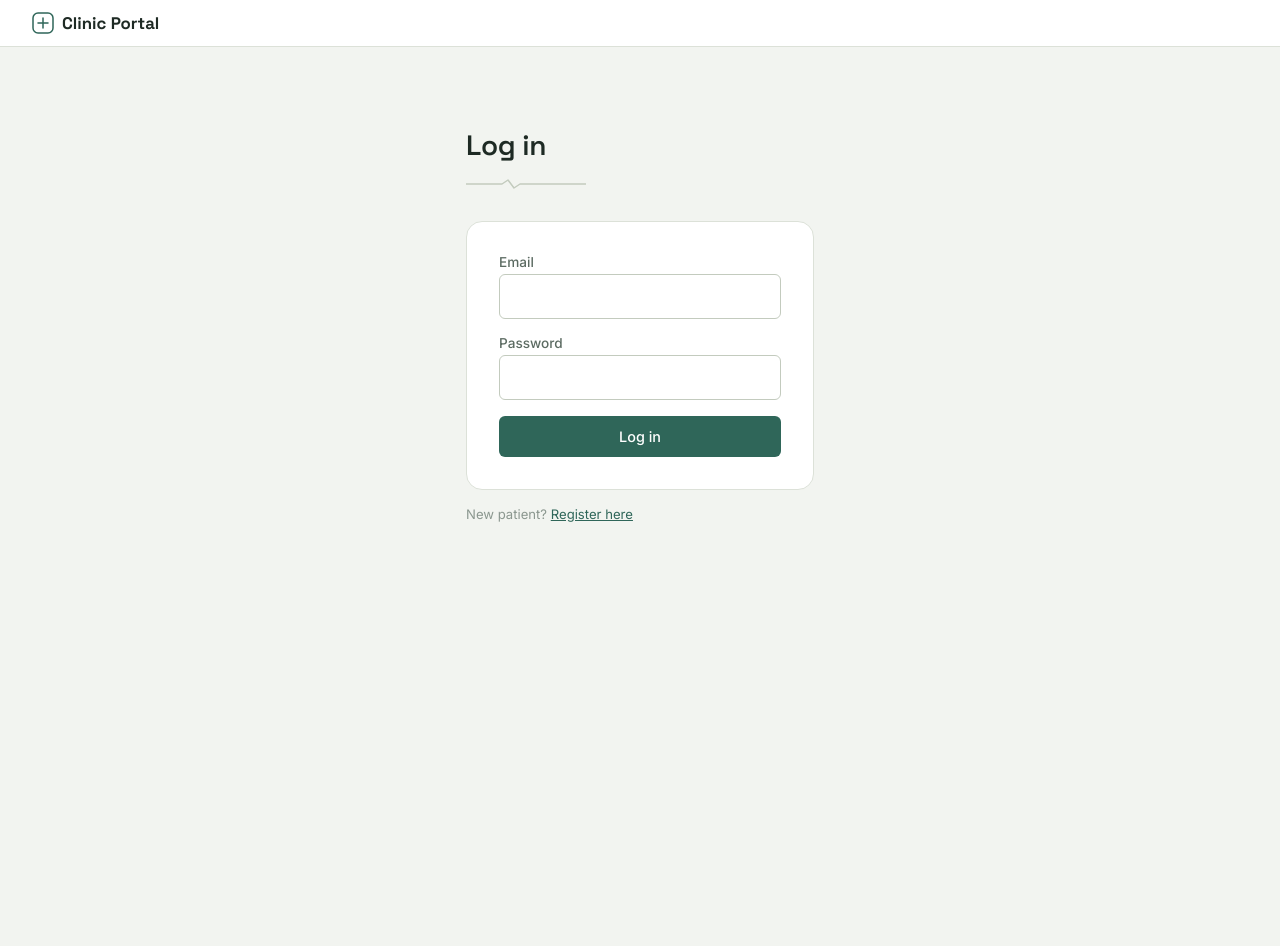
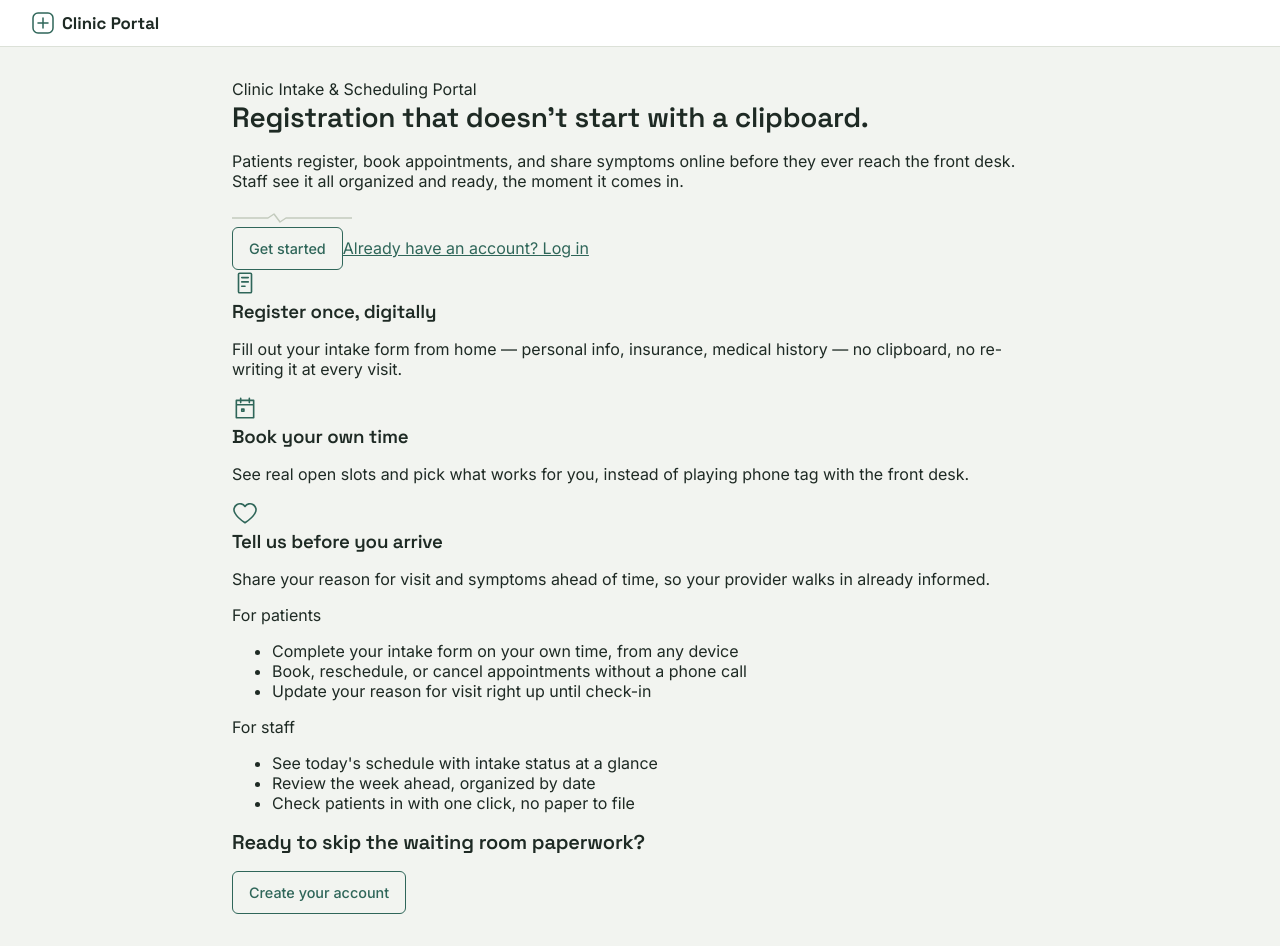
Before and after one commit to xClaudiaArias/intake, a React (Vite) app in the folder frontend/: page / in a window 1280 px wide. Before the commit this address led to /login. Before the commit the page ends 800 px from the top, so only its background shows below. Built offline with nearby package versions, Linux system fonts and the light colour scheme.

Commit message:
add landing page path

```diff
--- a/frontend/src/App.jsx
+++ b/frontend/src/App.jsx
@@ -4,6 +4,7 @@ import { AuthProvider, useAuth } from './context/AuthContext.jsx';
 import ProtectedRoute from './components/ProtectedRoute.jsx';
 import Layout from './components/Layout.jsx';
 
+import Landing from './pages/Landing.jsx';
 import Login from './pages/Login.jsx';
 import Register from './pages/Register.jsx';
 import PatientDashboard from './pages/patient/Dashboard.jsx';
@@ -13,9 +14,11 @@ import StaffDashboard from './pages/staff/Dashboard.jsx';
 
 import './App.css';
 
+// Logged-out visitors land on the marketing page. Logged-in users skip
+// straight to the screen relevant to their role.
 function Home() {
     const { user } = useAuth();
-    if (!user) return <Navigate to="/login" replace />;
+    if (!user) return <Landing />;
     return <Navigate to={user.role === 'PATIENT' ? '/dashboard' : '/staff'} replace />;
     }
 
```
